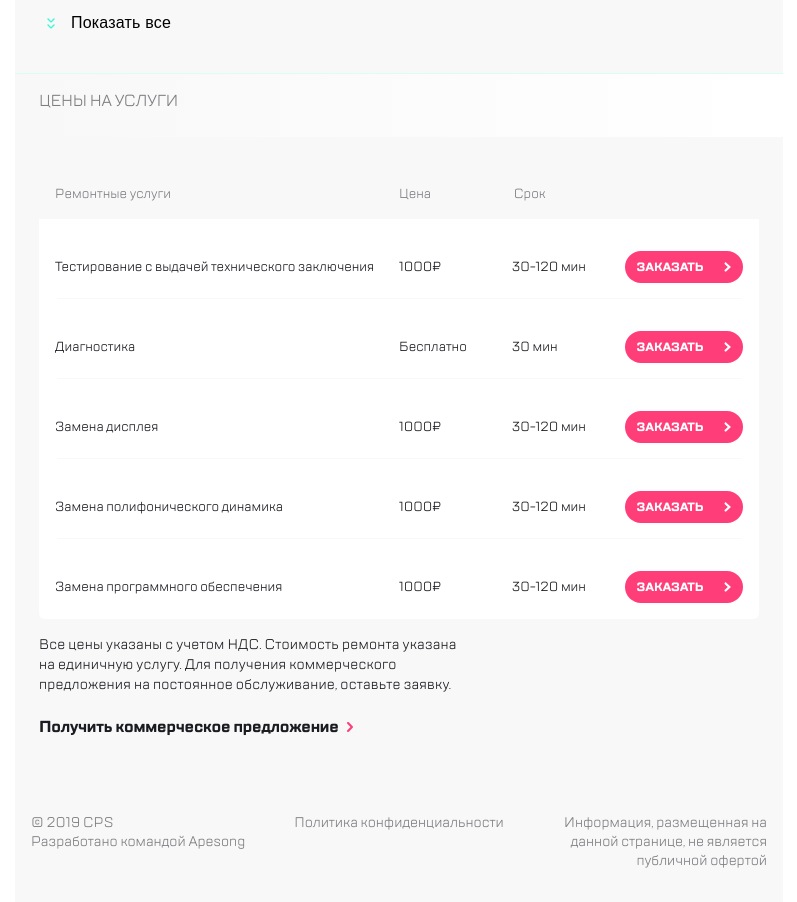
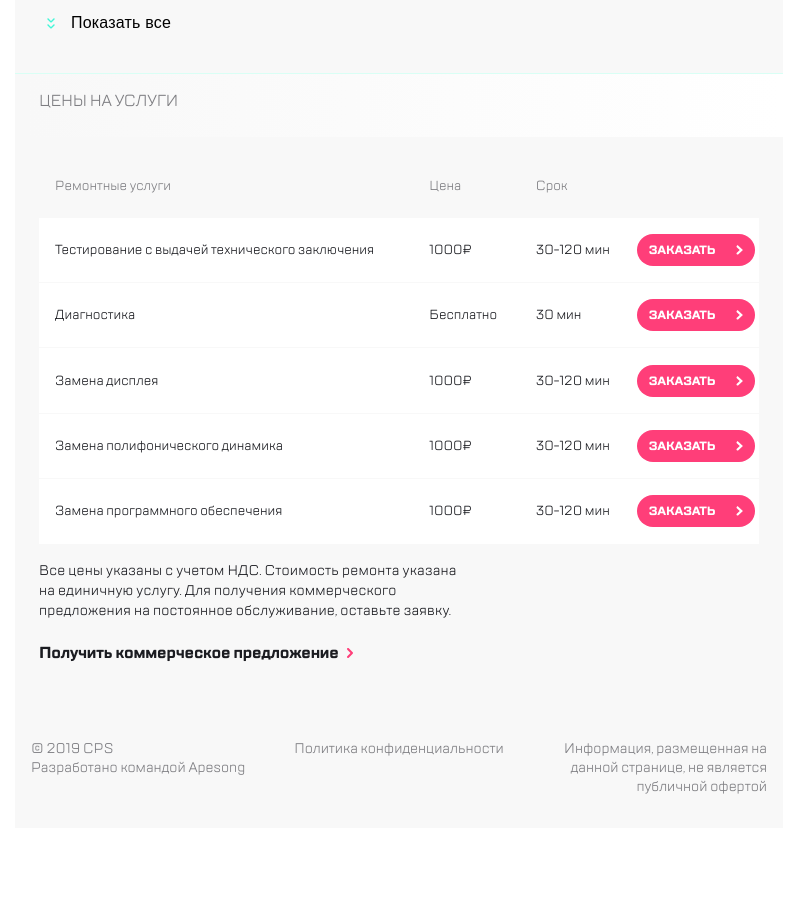
Before and after one commit to Aliaksei-Ivankovich/Web_core_1.6, a website built with webpack: page src/index.html in a window 1280 px wide. Shown: the part 1042-1944 px from the top of the page, without its empty margins (241-1038 px from the left). After the commit the page ends 1870 px from the top, so only its background shows below. Built offline with nearby package versions, Linux system fonts and the light colour scheme.

Commit message:
fix: showMore(), nav-menu__item, menu-button, slide-card, modalMenu, table

```diff
--- a/src/index.html
+++ b/src/index.html
@@ -374,6 +374,69 @@
           <h2 class="info-content__title">Цены на услуги</h2>
         </div>
         <div class="info-content__content">
+            <table class="price-card__table">
+                <tr class="price-card__table-row--title">
+                    <th class="price-card__table-header">Ремонтные услуги</th>
+                    <th class="price-card__table-header">Цена</th>
+                    <th class="price-card__table-header">Срок</th>
+                    <th class="price-card__table-header"></th>
+                </tr>
+                <tr class="price-card__table-row">
+                    <td class="price-card__table-data">Тестирование с выдачей технического заключения</td>
+                    <td class="price-card__table-data">1000₽</td>
+                    <td class="price-card__table-data">30-120 мин</td>
+                    <td class="price-card__table-data--button">
+                        <button class="price-card__button">
+                            Заказать
+                            <img src="icons/button-arrow.svg" alt="Стрелка">
+                      </button>
+                    </td>
+                </tr>
+                <tr class="price-card__table-row">
+                    <td class="price-card__table-data">Диагностика</td>
+                    <td class="price-card__table-data">Бесплатно</td>
+                    <td class="price-card__table-data">30 мин</td>
+                    <td class="price-card__table-data--button">
+                        <button class="price-card__button">
+                            Заказать
+                            <img src="icons/button-arrow.svg" alt="Стрелка">
+                      </button>
+                    </td>
+                </tr>
+                <tr class="price-card__table-row">
+                    <td class="price-card__table-data">Замена дисплея</td>
+                    <td class="price-card__table-data">1000₽</td>
+                    <td class="price-card__table-data">30-120 мин</td>
+                    <td class="price-card__table-data--button">
+                        <button class="price-card__button">
+                            Заказать
+                            <img src="icons/button-arrow.svg" alt="Стрелка">
+                      </button>
+                    </td>
+                </tr>
+                <tr class="price-card__table-row">
+                    <td class="price-card__table-data">Замена полифонического динамика</td>
+                    <td class="price-card__table-data">1000₽</td>
+                    <td class="price-card__table-data">30-120 мин</td>
+                    <td class="price-card__table-data--button">
+                        <button class="price-card__button">
+                            Заказать
+                            <img src="icons/button-arrow.svg" alt="Стрелка">
+                      </button>
+                    </td>
+                </tr>
+                <tr class="price-card__table-row">
+                    <td class="price-card__table-data">Замена программного обеспечения</td>
+                    <td class="price-card__table-data">1000₽</td>
+                    <td class="price-card__table-data">30-120 мин</td>
+                    <td class="price-card__table-data--button">
+                        <button class="price-card__button">
+                            Заказать
+                            <img src="icons/button-arrow.svg" alt="Стрелка">
+                      </button>
+                    </td>
+                </tr>
+            </table>
           <div class="swiper slider slider--price">
             <div class="swiper-wrapper slider__wrapper slider__wrapper--price">
               <div class="price-card price-card--title">
@@ -447,6 +510,8 @@
             <img src="icons/ad-button-arrow.svg" alt="Стрелка">
           </butyon>
         </div>
+
+
       </section>
 
       <!-- ---footer--- -->
--- a/src/js/index.js
+++ b/src/js/index.js
@@ -10,9 +10,33 @@ import navMenu from './modules/nav-menu.js';
 addEventListener('DOMContentLoaded', () => {
     navMenu('nav-menu', 'nav-menu__item')
 
-    showMore('info-content--brands', 'content-button', 'slider', '--show-all-brands', 'Показать все');
-    showMore('info-content--types', 'content-button', 'slider', '--show-all-types', 'Показать все');
-    showMore('about__content', 'content-button', 'about__text-wpapper', '--show-all-text', 'Читать далее');
+    const brands = {
+        sectionSelector: 'info-content--brands',
+        btnSelector: 'content-button',
+        wrapperSelector: 'slider',
+        toggleClass: '--show-all-brands',
+        btnText: 'Показать все'
+    }
+
+    const types = {
+        sectionSelector: 'info-content--types',
+        btnSelector: 'content-button',
+        wrapperSelector: 'slider',
+        toggleClass: '--show-all-types',
+        btnText: 'Показать все'
+    }
+
+    const about = {
+        sectionSelector: 'about__content',
+        btnSelector: 'content-button',
+        wrapperSelector: 'about__text-wpapper',
+        toggleClass: '--show-all-text',
+        btnText: 'Читать далее'
+    }
+
+    showMore(brands);
+    showMore(types);
+    showMore(about);
 
     menu('mobile-menu', 'menu-button--burger');
     menu('modal--feedback', 'menu-button--feedback');
--- a/src/js/modules/menu.js
+++ b/src/js/modules/menu.js
@@ -19,15 +19,20 @@ function menu(menuSelector, btnsSelector) {
             menu.classList.remove(`${menuSelector}--visible`);
             setTimeout(() => {
                 menu.classList.remove(`${menuSelector}--show`);
-            }, 150);
+            }, 50);
         } else {
             menu.classList.add(`${menuSelector}--show`);
             setTimeout(() => {
                 menu.classList.add(`${menuSelector}--visible`);
-            }, 150);
+            }, 50);
             setTimeout(() => {
-                menu.scrollIntoView({block: "center", behavior: "smooth"})
-            }, 500);
+                menu.scrollIntoView({block: "center", behavior: "smooth"});
+                if(menu.classList.contains('modal')) {
+                   setTimeout(() => {
+                    menu.querySelector('input').focus();
+                   }, 350)
+                }
+            }, 300);
         }
     };
 };
--- a/src/js/modules/nav-menu.js
+++ b/src/js/modules/nav-menu.js
@@ -10,7 +10,9 @@ function navMenu(menuSelector, itemsSelector) {
         if (e.target != navMenu ) {
             menuItems.forEach((item) => {
                 item.classList.remove(`${itemsSelector}--active`);
-                if (e.path[1] == item) {
+
+                const selectedItem = e.path[1];
+                if (selectedItem == item) {
                     item.classList.add(`${itemsSelector}--active`);
                 }
             })
--- a/src/js/modules/show-more.js
+++ b/src/js/modules/show-more.js
@@ -1,7 +1,7 @@
 'use strict';
 
 
-function showMore (sectionSelector, btnSelector, wrapperSelector, toggleClass, btnText) {
+function showMore ({sectionSelector, btnSelector, wrapperSelector, toggleClass, btnText}) {
 
 const section = document.querySelector(`.${sectionSelector}`);
 const btn = section.querySelector(`.${btnSelector}`);
--- a/src/scss/menu-button.scss
+++ b/src/scss/menu-button.scss
@@ -11,17 +11,25 @@
     background-color: $menuButtonColor;
     cursor: pointer;
     outline-color: $beforeColor;
+    &:not(.menu-button__desctop):hover {
+        border: 2px solid $beforeColor;
+    }
 
     &__desctop {
         justify-content: space-between;
         width: auto;
         height: auto;
         background-color: $bgColor;
-        border-radius: 0;
+        border-radius: 6px;
         font-family: TT lakes, sans-serif;
         font-size: 16px;
         white-space: nowrap;
         gap: 0.17rem;
+        transition: background-color 250ms ease-in-out;
+        &:hover {
+            color: $textColor;
+            background-color: rgba(0, 0, 0, 0.05);
+        }
     }
 
     &__image {
--- a/src/scss/nav-list.scss
+++ b/src/scss/nav-list.scss
@@ -22,19 +22,19 @@
             left: -1.5rem;
             width: 0;
             height: 100%;
-            background: linear-gradient(to right, #41F6D7, rgba(0, 0, 0, 0.1) 2%, rgba(0, 0, 0, 0.05), #ffffff);
+            background: linear-gradient(to right, $beforeColor, rgba(0, 0, 0, 0.1) 2%, rgba(0, 0, 0, 0.05), $bgWhiteColor);
             transition: opacity, width 350ms ease-in-out;
         }
         &:hover {
             color: black;
             &::after {
                 opacity: 1;
-                width: 100%;
+                width: calc(100% + 1.5rem);
             }
         }
 
         &--active {
-            color: #7E7E82;
+            color: $textNavColor;
             &:hover::after {
                 opacity: 0;
                 width: 0;
@@ -43,7 +43,7 @@
                 content: "";
                 width: 0.25rem;
                 height: 2rem;
-                background-color: #41F6D7;
+                background-color: $beforeColor;
                 border-radius: 0 0.5rem 0.5rem 0;
                 position: absolute;
                 left: -1.5rem;
--- a/src/scss/nav-menu.scss
+++ b/src/scss/nav-menu.scss
@@ -10,12 +10,20 @@
     list-style: none;
 
     &__item {
+        position: relative;
         display: flex;
         align-items: center;
+        border: 2px solid $bgColor;
+        border-radius: 6px;
+        transition: background-color 250ms ease-in-out;
         &--active {
             border: 2px solid $navBorderColor;
             border-radius: 6px;
             background-color: $bgWhiteColor;
+        }
+
+        &:not(.nav-menu__item--active):hover {
+            background-color: rgba(0, 0, 0, 0.05);
         }
     }
 
@@ -28,6 +36,9 @@
         letter-spacing: -0.2px;
         white-space: nowrap;
         outline-color: $contentButtonColor;
+        &:hover {
+            color: $textColor;
+        }
     }
 }
 
--- a/src/scss/price-card.scss
+++ b/src/scss/price-card.scss
@@ -83,6 +83,39 @@
             transition: 200ms all;
         }
     }
+
+    &__table {
+        display: none;
+        width: 100%;
+        background-color: $bgColor;
+        border-collapse:collapse;
+        border-radius: 0.375rem;
+    }
+
+    &__table-row {
+        min-height: 4rem;
+        background-color: $bgWhiteColor;
+        border-bottom: 1px solid $bgColor;
+    }
+
+    &__table-header {
+        padding: 1.45rem 1rem;
+        background-color: $bgColor;
+        color: $textNavColor;
+        font-size: 0.825rem;
+        font-weight: normal;
+        text-align: left;
+    }
+
+    &__table-data {
+        padding: 1.45rem 1rem;
+        color: $textColor;
+        font-size: 0.825rem;
+        &--button {
+            margin-left: auto;
+            align-self: left;
+        }
+    }
 }
 
 @media(min-width: 768px) {
@@ -138,6 +171,10 @@
             grid-column: auto;
         }
 
+        &__table {
+            display: table;
+        }
+
     }
 
 }
--- a/src/scss/slide-card.scss
+++ b/src/scss/slide-card.scss
@@ -10,6 +10,7 @@
     background-color: $bgWhiteColor;
     border: 1px solid $slideCardBorderColor;
     border-radius: 6px;
+    cursor: pointer;
     &:hover {
         border: 1px solid $menuButtonColor;
     }
--- a/src/scss/slider.scss
+++ b/src/scss/slider.scss
@@ -44,6 +44,7 @@
         transition: height 500ms ease-out;
         &--price {
             height: auto;
+            display: none;
         }
 
         &__wrapper {
```
